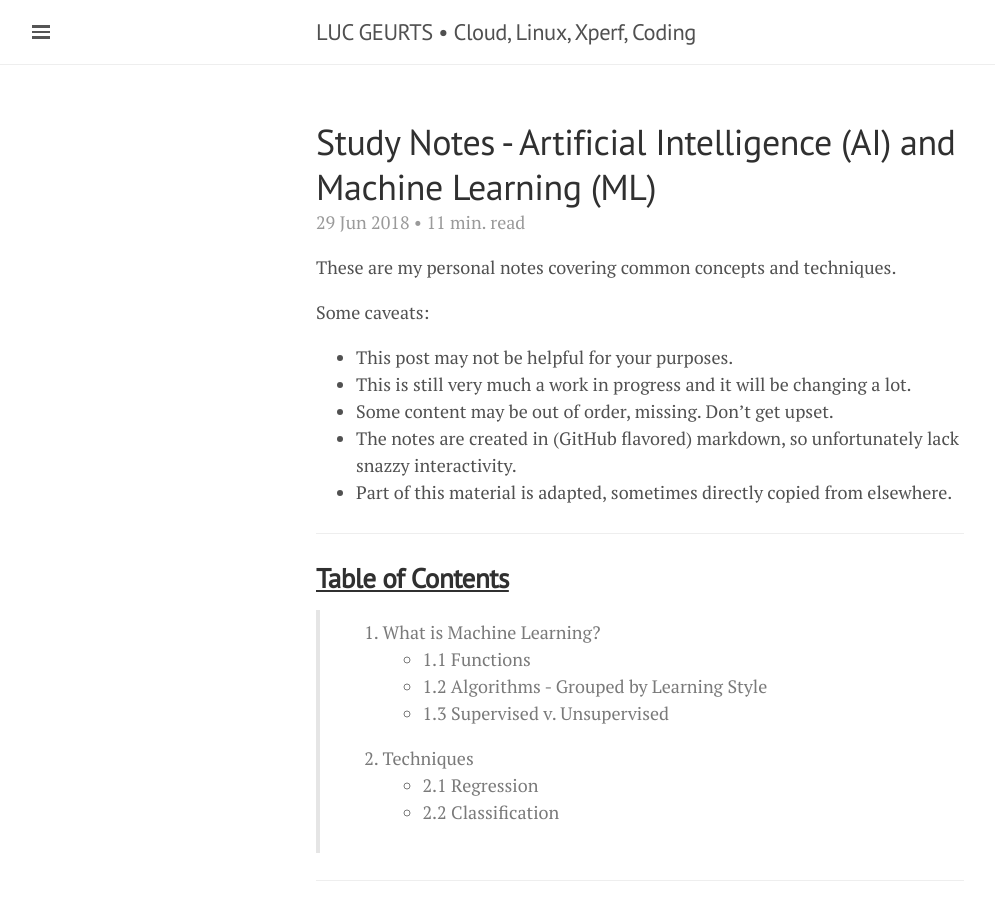
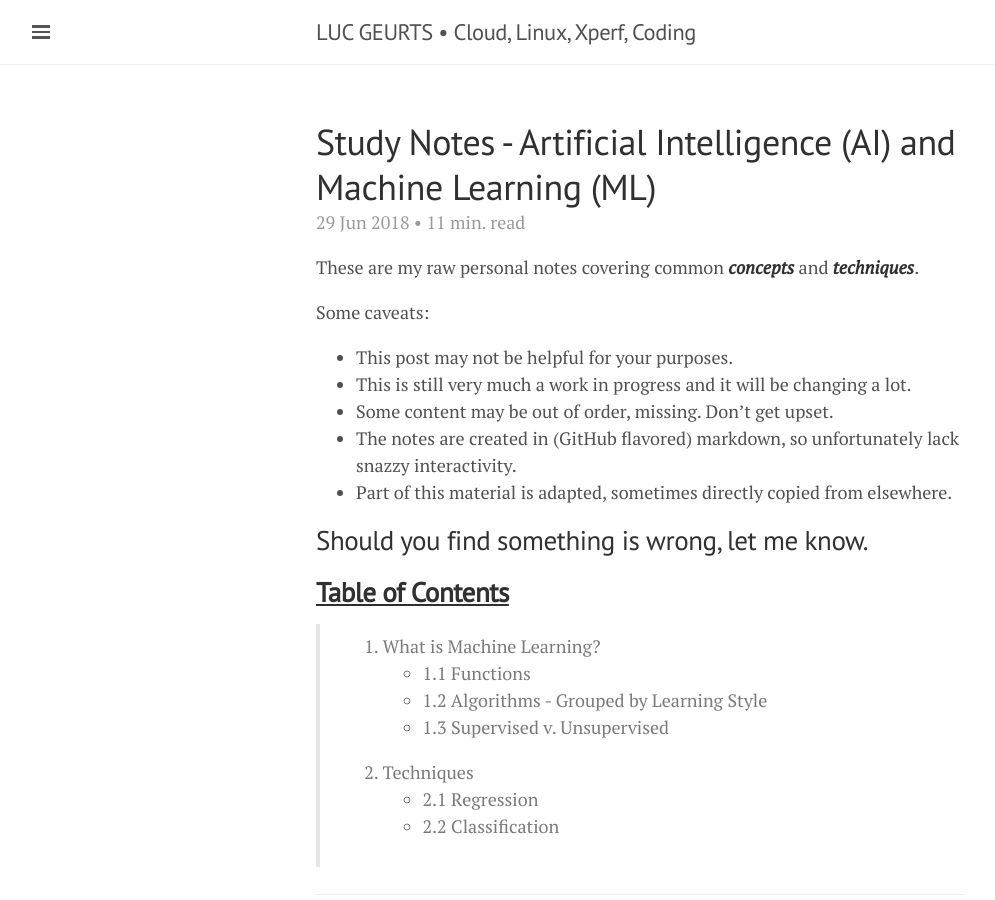
Before and after one commit to lgeurts/lgeurts.github.io, a Jekyll site: the page built from _posts/2018-06-29-artificial-intelligence-basics.md, in a window 1280 px wide and 900 px high. Shown: the whole window, without its empty margins (0-995 px from the left). Built offline with Jekyll 4.4.1, drawn with Linux system fonts in a browser that asks for light colours; nearby versions of some CDN libraries.

Commit message:
Update 2018-06-29-artificial-intelligence-basics.md

```diff
--- a/_posts/2018-06-29-artificial-intelligence-basics.md
+++ b/_posts/2018-06-29-artificial-intelligence-basics.md
@@ -7,7 +7,7 @@ category: Education & Training
 tags: [ Artificial Intelligence ]
 ---
 
-These are my personal notes covering common concepts and techniques.
+These are my raw personal notes covering common ***concepts*** and ***techniques***.
 
 Some caveats:
 * This post may not be helpful for your purposes.
@@ -16,6 +16,7 @@ Some caveats:
 * The notes are created in (GitHub flavored) markdown, so unfortunately lack snazzy interactivity.
 * Part of this material is adapted, sometimes directly copied from elsewhere.
 
+Should you find something is wrong, let me know.
 ------------------------------------------------------------------------------
 
 ## **<u>Table of Contents</u>**
```
